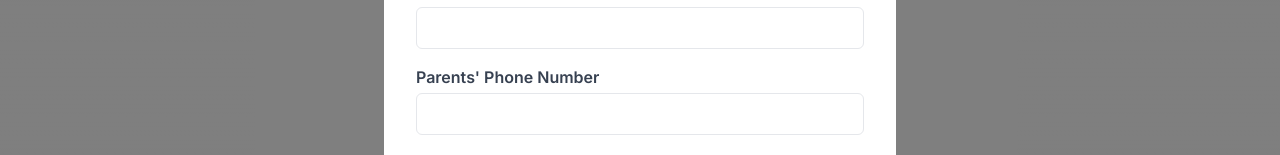
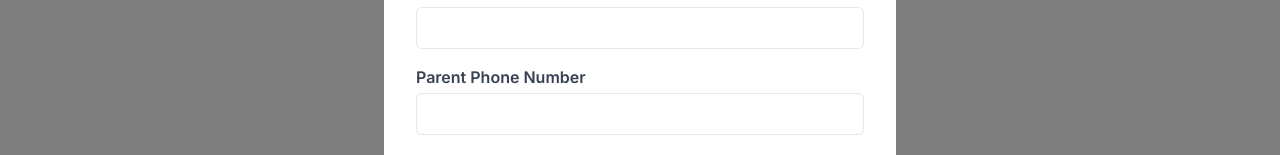
Before and after one commit to rahul02dahiya/studyHub, a Next.js app: page /cart in a window 1280 px wide. Both pictures are taken after a click on the button "Go to Checkout". Shown: the part 322-477 px from the top of the page. Built offline with nearby package versions, Linux system fonts and the light colour scheme.

Commit message:
fixing errors

```diff
--- a/src/components/CheckoutForm.jsx
+++ b/src/components/CheckoutForm.jsx
@@ -30,7 +30,7 @@ const CheckoutForm = ({ isOpen, onClose }) => {
         }
 
         if (!parentsPhone || !phonePattern.test(parentsPhone)) {
-            newErrors.parentsPhone = "Parents' phone number must be 10 digits long.";
+            newErrors.parentsPhone = "Parent phone number must be 10 digits long.";
         }
 
         if (!address || address.length < 10) {
@@ -135,7 +135,7 @@ const CheckoutForm = ({ isOpen, onClose }) => {
                     {/* Parents' Phone Number */}
                     <div>
                         <label htmlFor="parentsPhone" className="block text-gray-700 font-semibold">
-                            Parents' Phone Number
+                            Parent Phone Number
                         </label>
                         <input
                             type="number"
```
